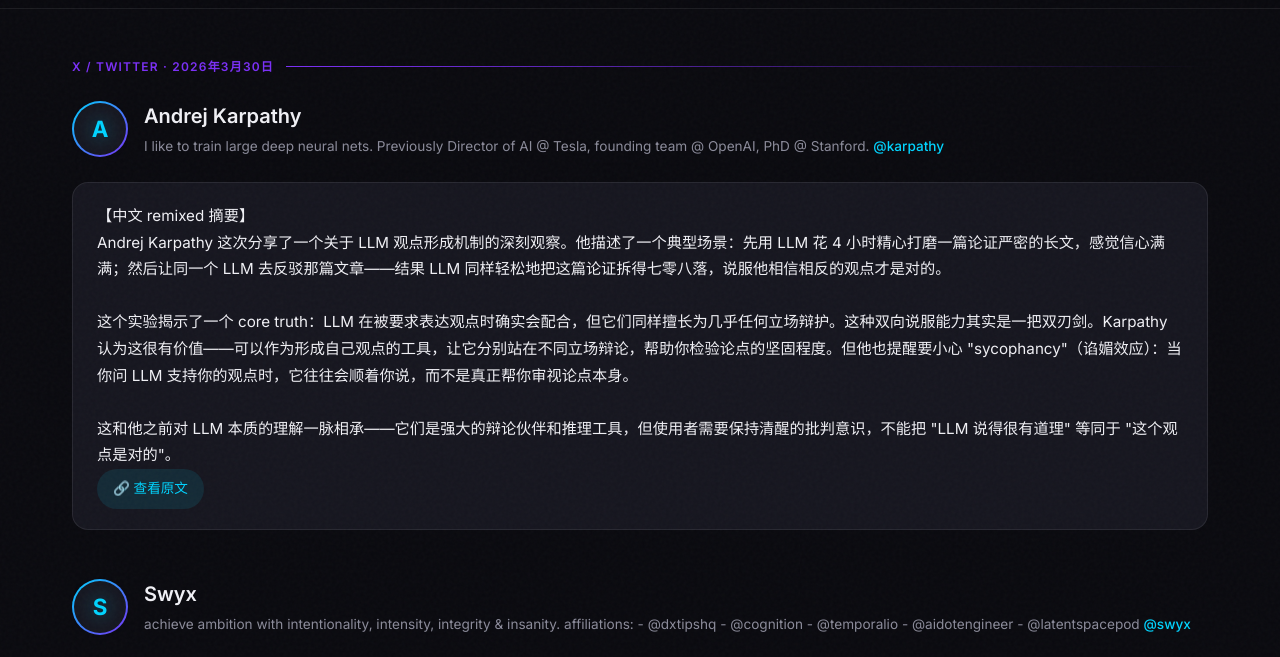
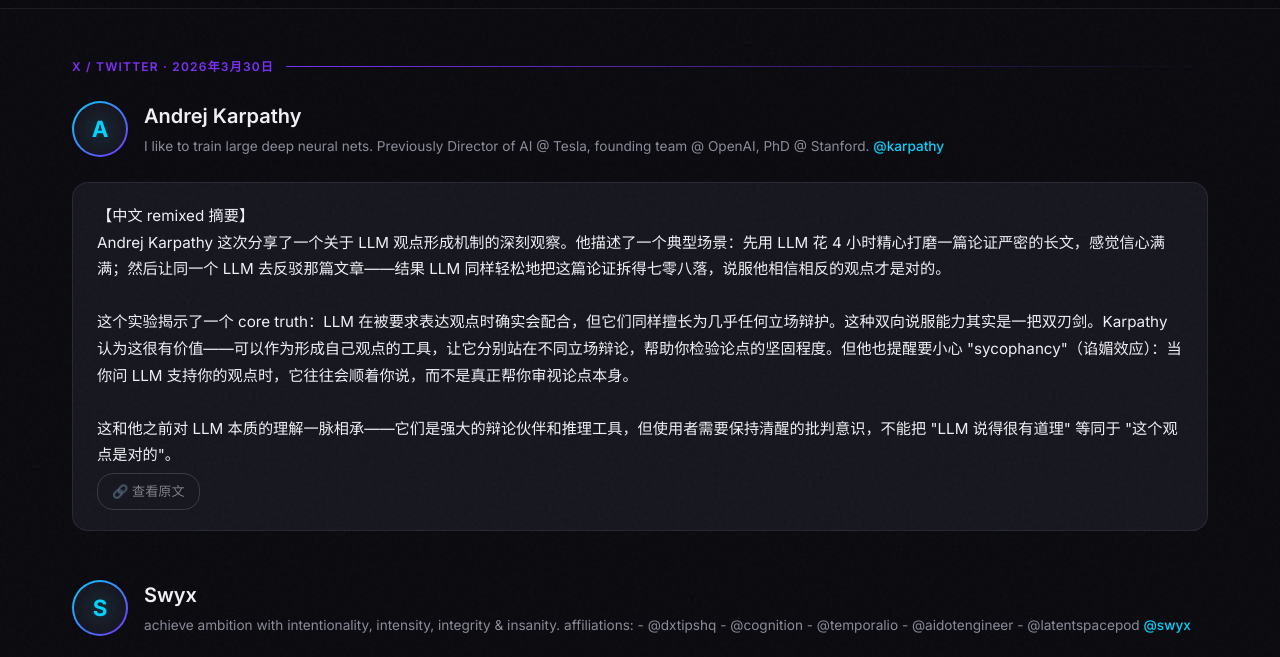
Before and after one commit to Jynewb/ai-builders-digest, a plain HTML site: page index.html in a window 1280 px wide. Shown: the part 100-757 px from the top of the page. Drawn offline with Linux system fonts and the light colour scheme.

Commit message:
Lighten tweet-link button style

```diff
--- a/style.css
+++ b/style.css
@@ -305,13 +305,21 @@ a:hover {
   display: inline-flex;
   align-items: center;
   gap: 6px;
-  font-size: 0.85rem;
-  color: var(--accent-cyan);
-  font-weight: 500;
-  padding: 8px 16px;
-  background: rgba(0, 212, 255, 0.1);
-  border-radius: 20px;
+  font-size: 0.82rem;
+  color: rgba(255,255,255,0.45);
+  font-weight: 400;
+  padding: 6px 14px;
+  border: 1px solid rgba(255,255,255,0.15);
+  border-radius: 16px;
+  text-decoration: none;
   transition: all 0.2s;
+  margin-top: 4px;
+}
+.tweet-link:hover {
+  color: rgba(255,255,255,0.8);
+  border-color: rgba(255,255,255,0.3);
+  background: rgba(255,255,255,0.05);
+}
 }
 
 .tweet-link:hover {
```
